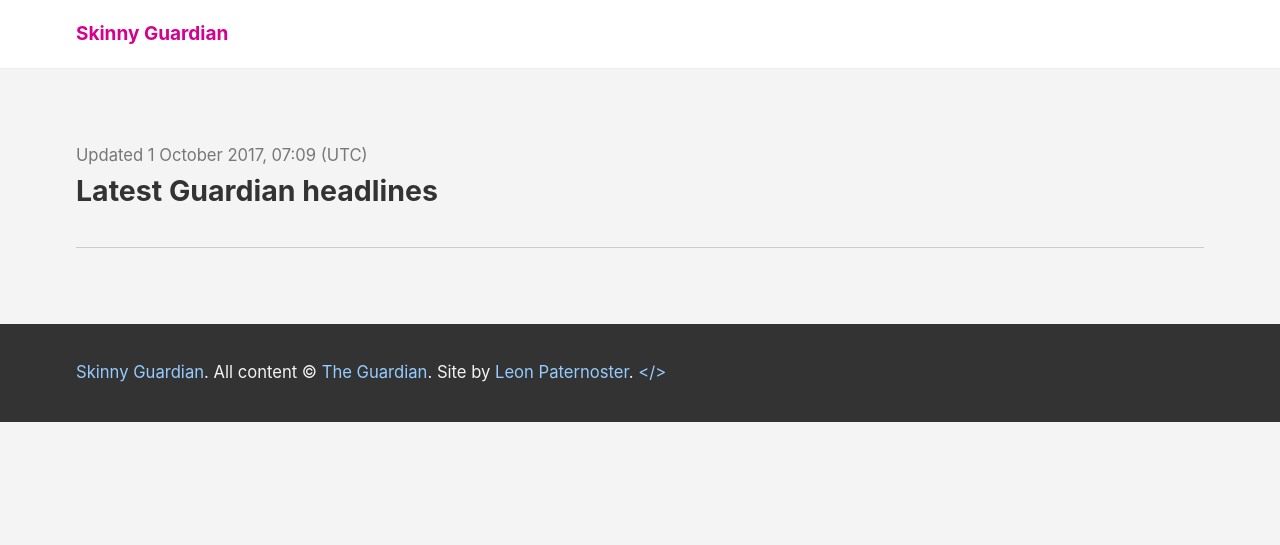
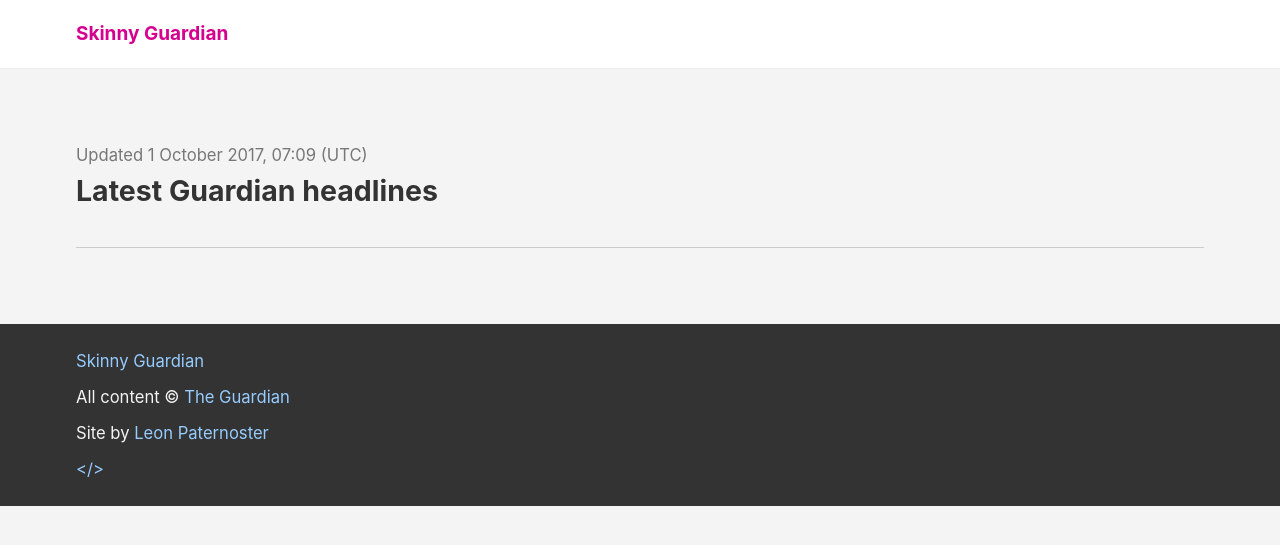
Before and after one commit to suffolklibraries/skinny-guardian, a Jekyll site: the page built from index.md, in a window 1280 px wide. Shown: the top 545 px of the page. Built offline with Jekyll 4.4.1, drawn with Linux system fonts in a browser that asks for light colours.

Commit message:
Made footer links easier to click

```diff
--- a/_includes/footer.html
+++ b/_includes/footer.html
@@ -1,6 +1,13 @@
         <footer class="ph2 ph4-ns ph5-l pv2 pv3-ns bg-dark-gray near-white">
 
-            <p class="f6"><a href="/" class="no-underline light-blue underline-hover">Skinny Guardian</a>. All content &copy; <a href="https://theguardian.co.uk" class="no-underline light-blue underline-hover">The Guardian</a>. Site by <a href="https://www.leonpaternoster.com" class="no-underline light-blue underline-hover">Leon Paternoster</a>. <a href="https://github.com/suffolklibraries/skinny-guardian" class="no-underline light-blue underline-hover">&lt;/&gt;</a></p>
+            <ul class="f6 ma0 pa0 list">
+
+                <li class="pv1"><a href="/" class="no-underline light-blue underline-hover mr2">Skinny Guardian</a></li>
+                <li class="pv1">All content &copy; <a href="https://theguardian.co.uk" class="no-underline light-blue underline-hover">The Guardian</a></li>
+                <li class="pv1">Site by <a href="https://www.leonpaternoster.com" class="no-underline light-blue underline-hover">Leon Paternoster</a></li>
+                <li class="pv1"><a href="https://github.com/suffolklibraries/skinny-guardian" class="no-underline light-blue underline-hover">&lt;/&gt;</a></li>
+
+            </ul>
 
         </footer>
 
```
